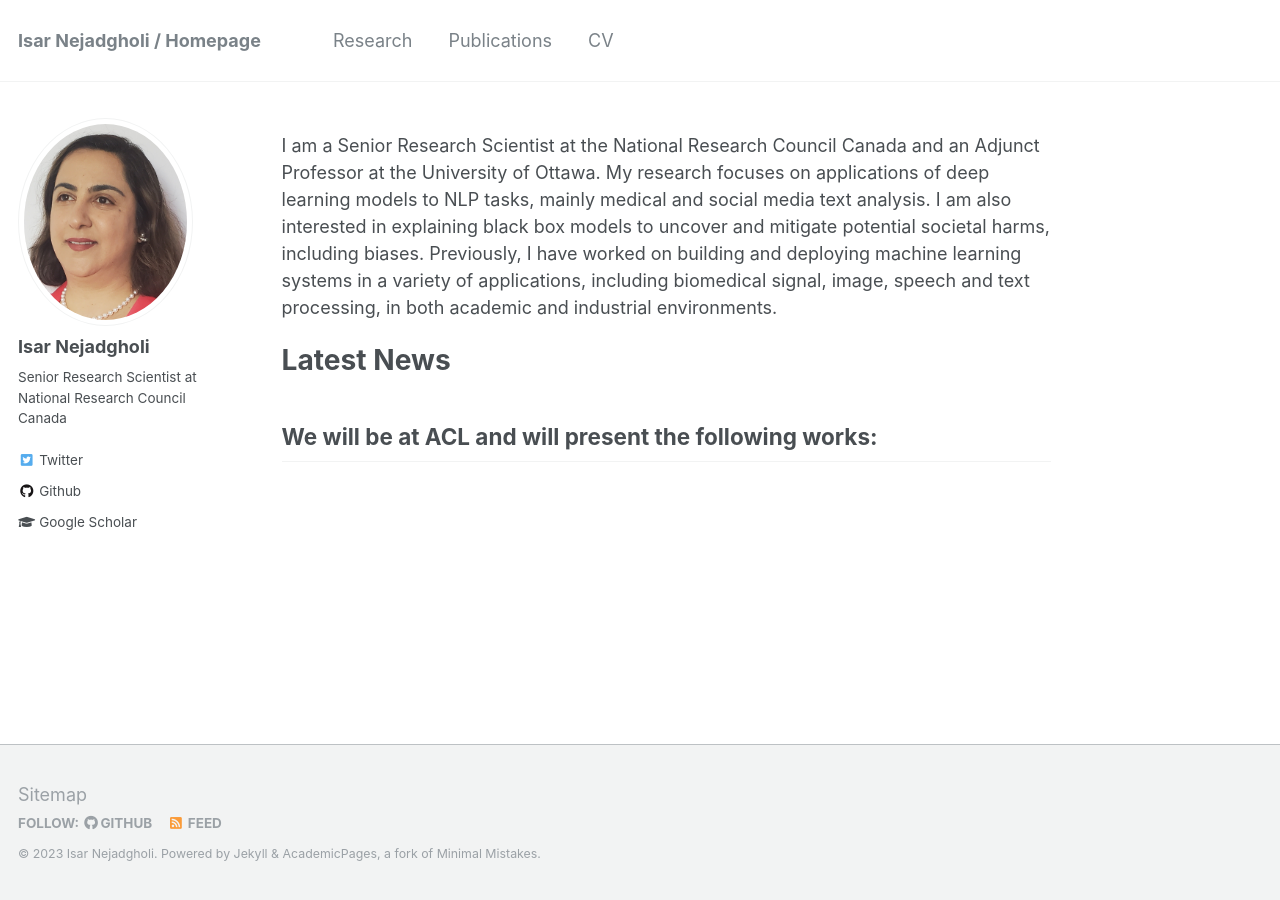
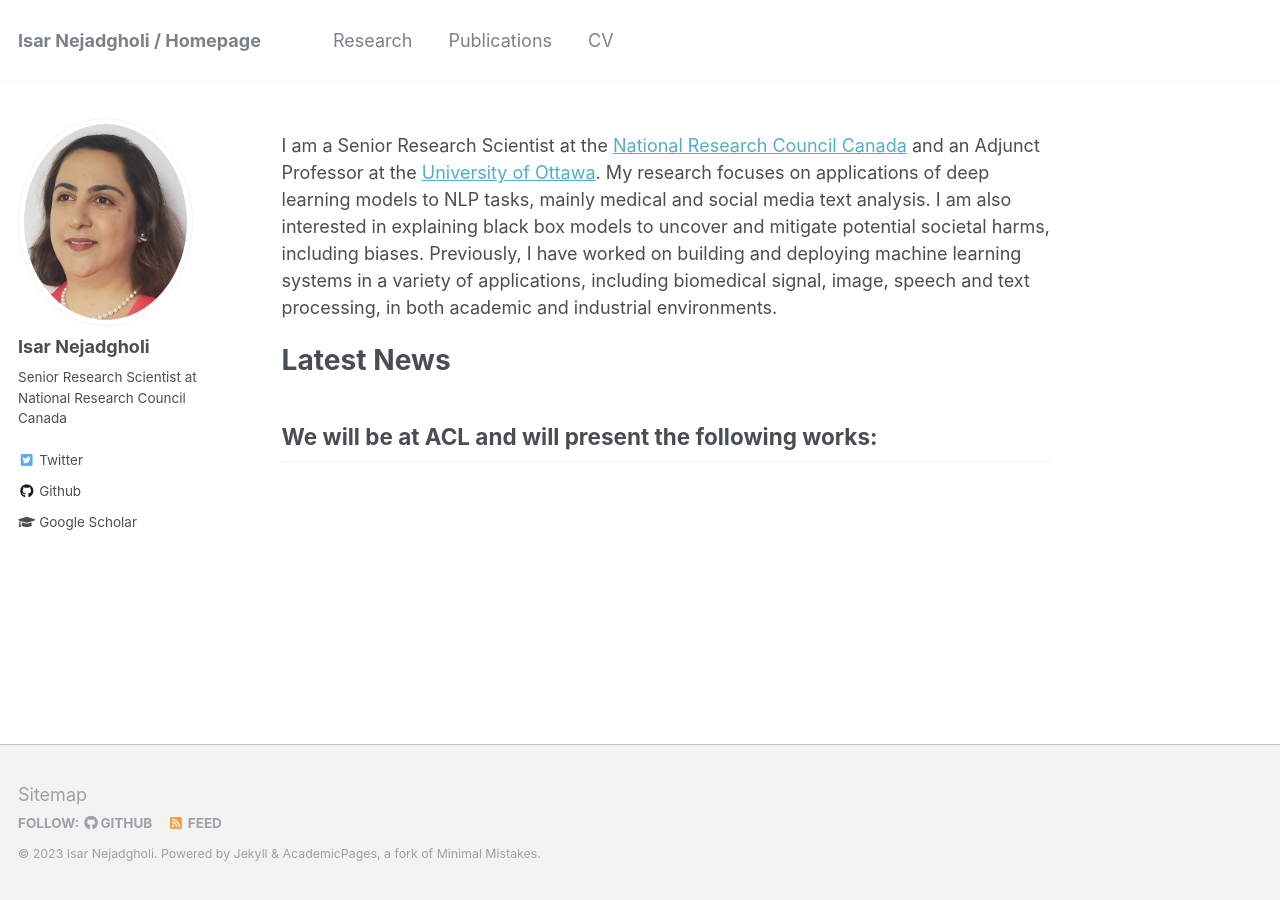
Before and after one commit to IsarNejad/IsarNejad.github.io, a Jekyll site: the page built from _pages/about.md, in a window 1280 px wide. Built offline with Jekyll 4.4.1, drawn with Linux system fonts in a browser that asks for light colours; part of the change alters nothing that is shown.

```diff
--- a/_pages/about.md
+++ b/_pages/about.md
@@ -8,7 +8,7 @@ redirect_from:
   - /about.html
 ---
 
-I am a Senior Research Scientist at the National Research Council Canada and an Adjunct Professor at the University of Ottawa. My research focuses on applications of deep learning models to NLP tasks, mainly medical and social media text analysis. I am also interested in explaining black box models to uncover and mitigate potential societal harms, including biases. Previously, I have worked on building and deploying machine learning systems in a variety of applications, including biomedical signal, image, speech and text processing, in both academic and industrial environments.
+I am a Senior Research Scientist at the [National Research Council Canada](https://nrc.canada.ca/en) and an Adjunct Professor at the [University of Ottawa](https://www.uottawa.ca/faculty-engineering/school-electrical-engineering-computer-science). My research focuses on applications of deep learning models to NLP tasks, mainly medical and social media text analysis. I am also interested in explaining black box models to uncover and mitigate potential societal harms, including biases. Previously, I have worked on building and deploying machine learning systems in a variety of applications, including biomedical signal, image, speech and text processing, in both academic and industrial environments.
 
 
 # Latest News
```
